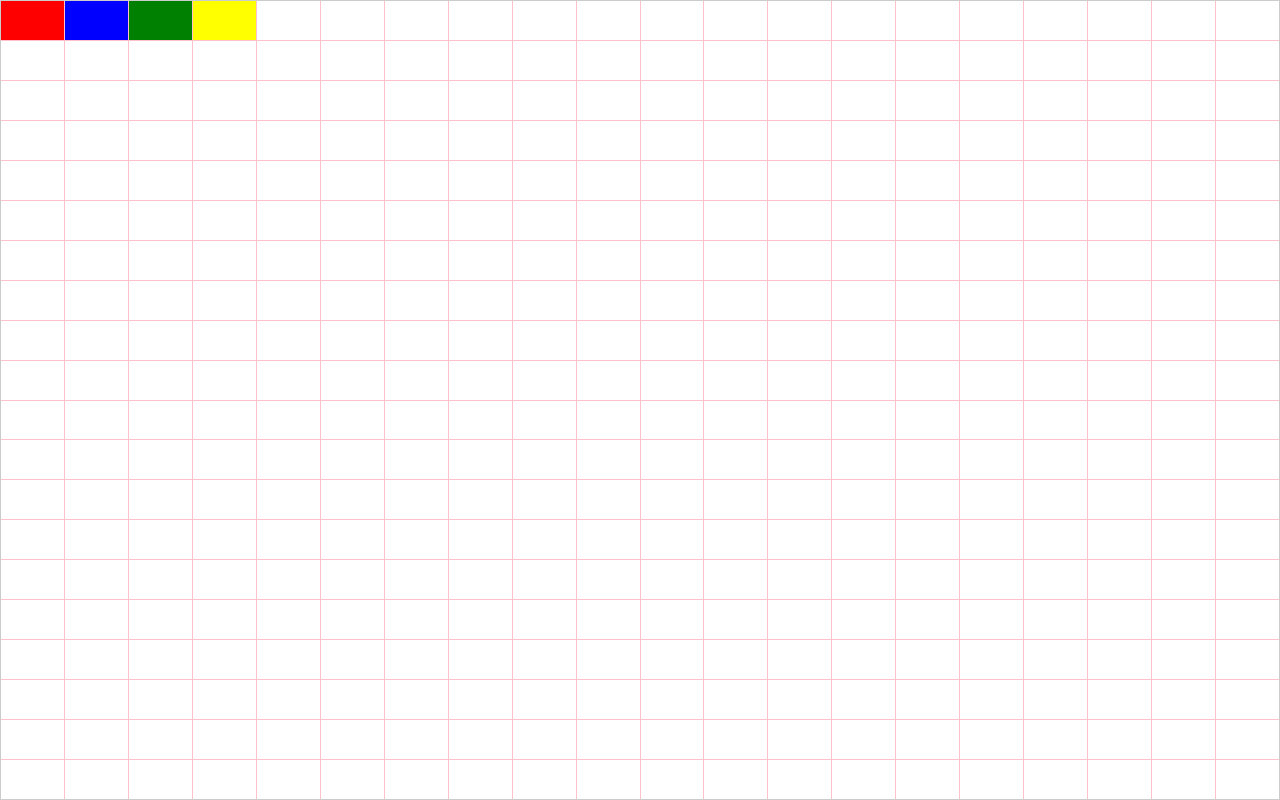
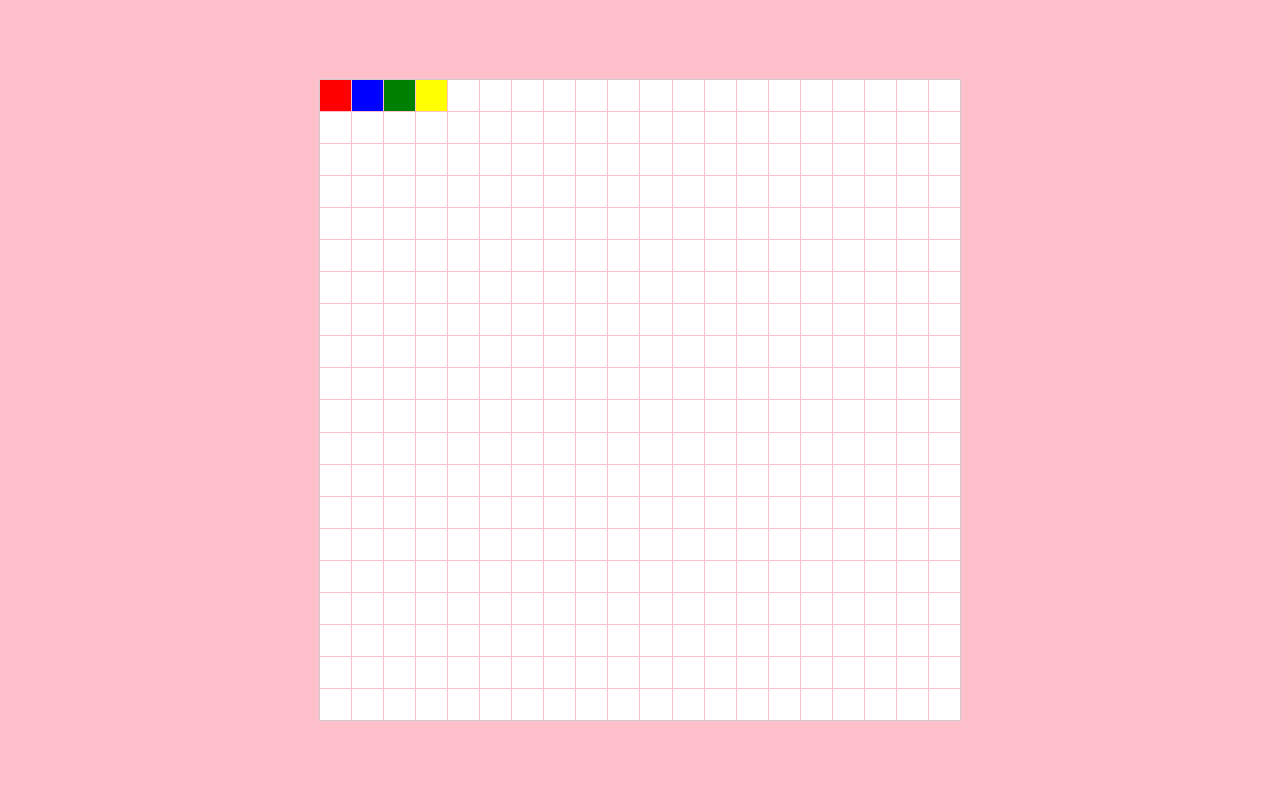
Before and after one commit to sonali2425singh-byte/GitStartedWithUs, a plain HTML site: page index.html in a window 1280 px wide. Drawn offline with Linux system fonts and the light colour scheme.

Commit message:
center square

```diff
--- a/style.css
+++ b/style.css
@@ -9,17 +9,17 @@ body {
 
 #pixel-art-container {
     display: grid;
-    grid-template-columns: repeat(20, 1fr); /* Span across the whole width */
-    grid-template-rows: repeat(20, 1fr); /* Span across the whole height */
+    grid-template-columns: repeat(20, 1fr); /* 20 columns, each taking 1 fraction of the available space */
+    grid-template-rows: repeat(20, 1fr); /* 20 rows, each taking 1 fraction of the available space */
     gap: 1px;
+    width: 80vmin; /* Use vmin to ensure square grid */
+    height: 80vmin; /* Use vmin to ensure square grid */
     border: 1px solid #ccc; /* Optional: add border to the grid */
-    max-width: 100vw; /* Ensure the grid does not overflow */
-    max-height: 100vh; /* Ensure the grid does not overflow */
 }
 
 .cell {
-    width: calc((100vw - 21px) / 20); /* Adjust cell width to fit perfectly */
-    height: calc((100vh - 21px) / 20); /* Adjust cell height to fit perfectly */
+    width: calc((80vmin - 19px) / 20); /* Adjust cell width to fit perfectly, subtracting gap spaces */
+    height: calc((80vmin - 19px) / 20); /* Adjust cell height to fit perfectly, subtracting gap spaces */
     background-color: white; /* Default background color */
 }
 
```
